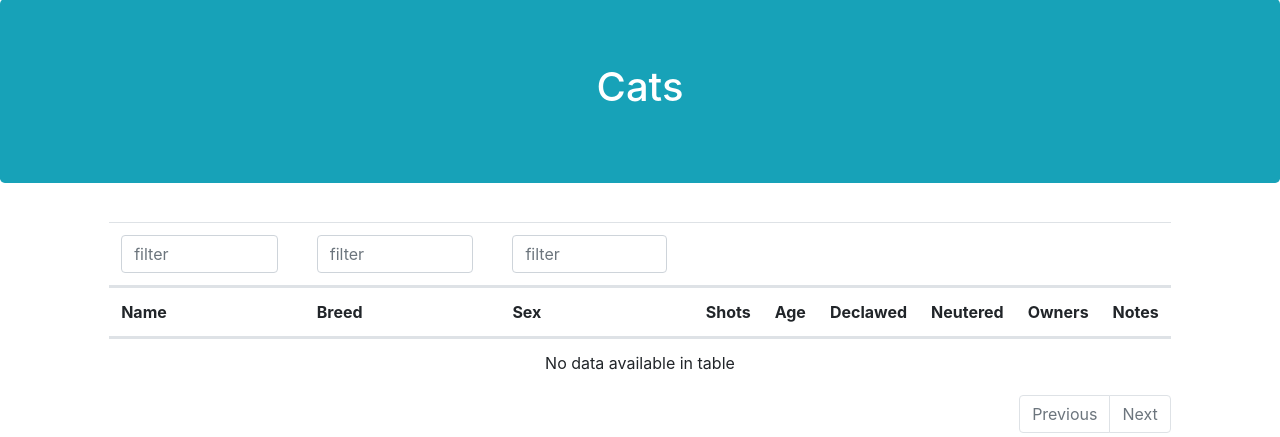
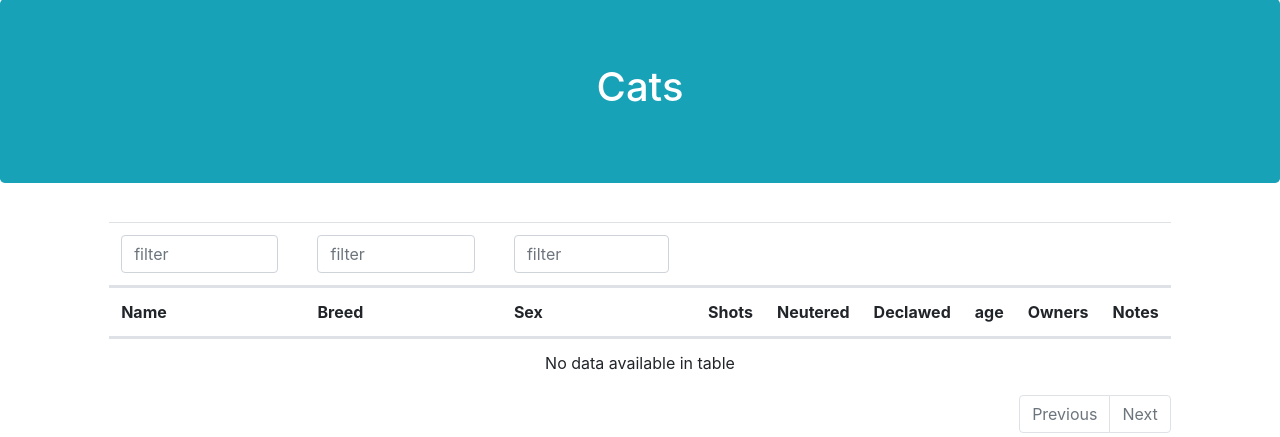
Before and after one commit to nkback/Paws_for_care, a PHP site: page /cats.php in a window 1280 px wide. Shown: the part 57-494 px from the top of the page. Run offline with PHP 8.4, Linux system fonts and the light colour scheme; the visitor is signed in with stand-in values (Sample User, id 1); data that the repository does not hold is empty; some libraries are stand-ins or nearby versions.

Commit message:
Change some files

```diff
--- a/cats.php
+++ b/cats.php
@@ -229,9 +229,9 @@
                         <th scope="col" style="cursor: pointer" class="sortable" data-key="breed">Breed <span id="arrow"></span></th>
                         <th scope="col" style="cursor: pointer" class="sortable" data-key="sex">Sex <span id="arrow"></span></th>
                         <th scope="col" style="cursor: pointer" class="sortable" data-key="shots">Shots <span id="arrow"></span></th>
-                        <th scope="col" style="cursor: pointer" class="sortable" data-key="age">Age <span id="arrow"></span></th>
+                        <th scope="col" style="cursor: pointer" class="sortable" data-key="neutered">Neutered <span id="arrow"></span></th>
                         <th scope="col" style="cursor: pointer" class="sortable" data-key="declawed">Declawed <span id="arrow"></span></th>
-                        <th scope="col" style="cursor: pointer" class="sortable" data-key="neutered">Neutered <span id="arrow"></span></th>
+                        <th scope="col" style="cursor: pointer" class="sortable" data-key="age">age <span id="arrow"></span></th>
                         <th scope="col" data-key="owners">Owners <span id="arrow"></span></th>
                         <th scope="col" data-key="notes">Notes <span id="arrow"></span></th>
                     </tr>
```
